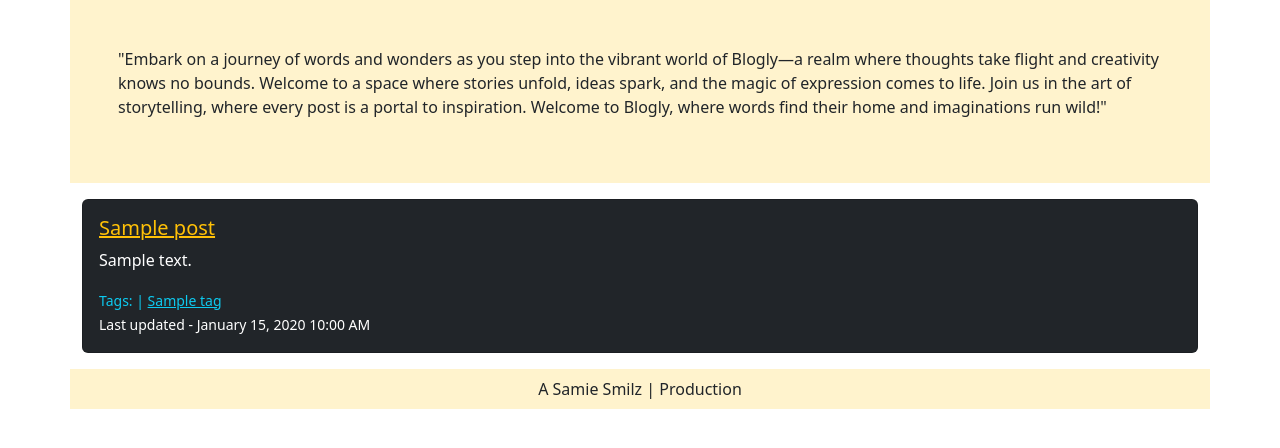
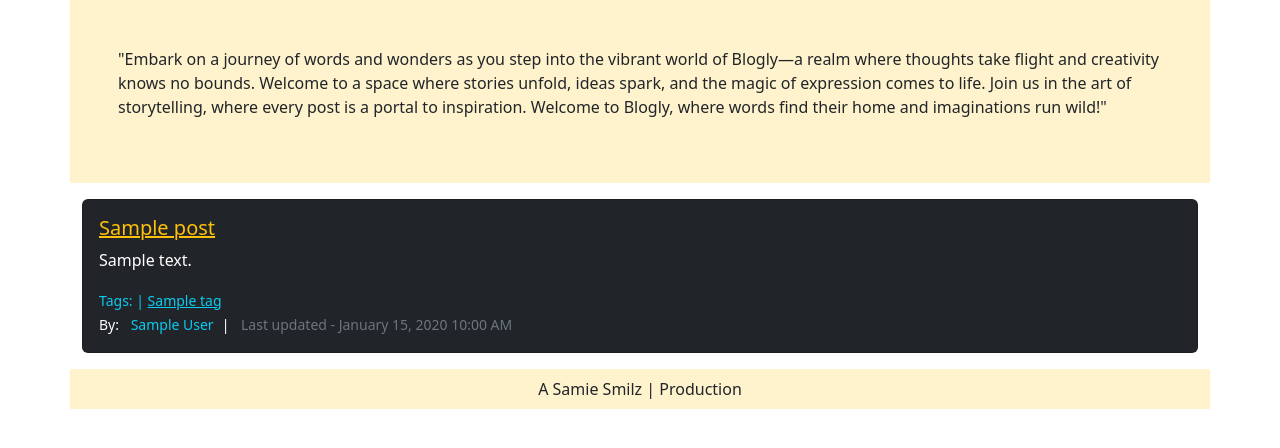
Before and after one commit to samiesmilz/blogly, a Flask app: page / in a window 1280 px wide. Shown: the part 160-608 px from the top of the page. Run offline with Flask 3, Linux system fonts and the light colour scheme; tables that the repository leaves empty hold one stand-in row (values such as "Sample post").

Commit message:
Update date when post is edited

```diff
--- a/app.py
+++ b/app.py
@@ -139,15 +139,11 @@ def edit_post(post_id):
         # Update post details
         post.title = request.form.get("title")
         post.content = request.form.get("content")
+        post.created_at = datetime.utcnow()
 
         # Get the list of tag IDs from the form
         selected_tag_ids = list(map(int, request.form.getlist('tags')))
-
-        # Clear existing tags
-        post.tags.clear()
-
-        # Add selected tags
-        post.tags.extend(Tag.query.filter(Tag.id.in_(selected_tag_ids)))
+        post.tags = Tag.query.filter(Tag.id.in_(selected_tag_ids)).all()
 
         # Commit changes to the database
         db.session.commit()
--- a/models.py
+++ b/models.py
@@ -33,6 +33,9 @@ class User(db.Model):
         self.first_name = first_name
         self.last_name = last_name
         self.image_url = image_url
+
+    def get_full_name(self):
+        return f"{self.first_name} {self.last_name}"
 
 
 class Post(db.Model):
--- a/templates/index.html
+++ b/templates/index.html
@@ -30,7 +30,19 @@
           %}
         </small>
         <br />
-        <small class="">Last updated - {{post.last_updated()}} </small>
+        <small class=""
+          >By:
+          <span class="ps-2 me-2"
+            ><a
+              class="text-info text-decoration-none"
+              href="/users/{{post.user_id}}"
+              >{{post.user.get_full_name()}}</a
+            ></span
+          >|
+          <span class="text-secondary ps-2"
+            >Last updated - {{post.last_updated()}}</span
+          >
+        </small>
       </p>
     </div>
   </div>
```
Also changed, not shown: templates/post.html (+17 -4 lines).
